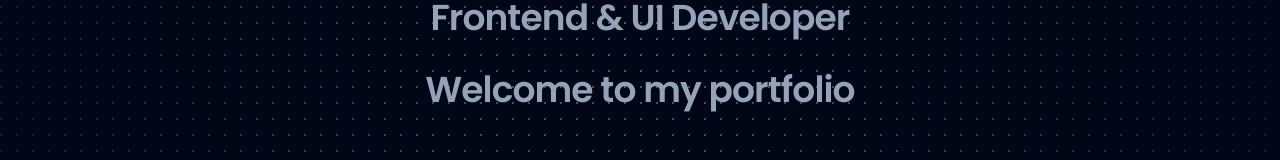
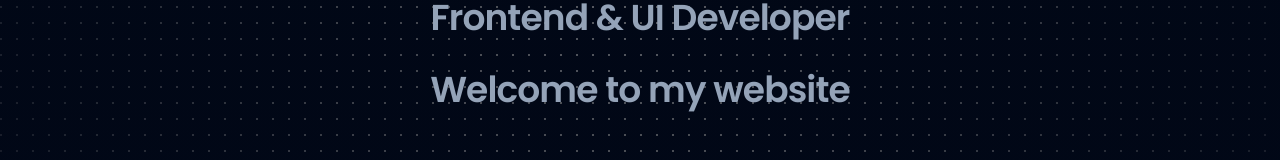
Before and after one commit to PaulGreetham/paul-greetham, a Next.js app: page / in a window 1280 px wide. Shown: the part 426-586 px from the top of the page. Built offline with nearby package versions, Linux system fonts and the light colour scheme.

Commit message:
changed hero wording

```diff
--- a/src/components/sections/contact.tsx
+++ b/src/components/sections/contact.tsx
@@ -80,7 +80,7 @@
             </Circle>
           </div>
 
-          <div className="flex flex-row items-center justify-between">
+          <div className="flex flex-row items-center justify-between max-w-xl">
             <Circle ref={emailRef} href="mailto:pgreetham@protonmail.com" tooltip="Send me an email">
               <FaEnvelope className="size-12" />
             </Circle>
--- a/src/components/sections/hero.tsx
+++ b/src/components/sections/hero.tsx
@@ -16,7 +16,7 @@
           Frontend & UI Developer
         </h2>
         <h2 className={cn(typography.h2, "text-muted-foreground mb-24")}>
-          Welcome to my portfolio
+          Welcome to my website
         </h2>
       </div>
       <div className="relative z-10">
```
